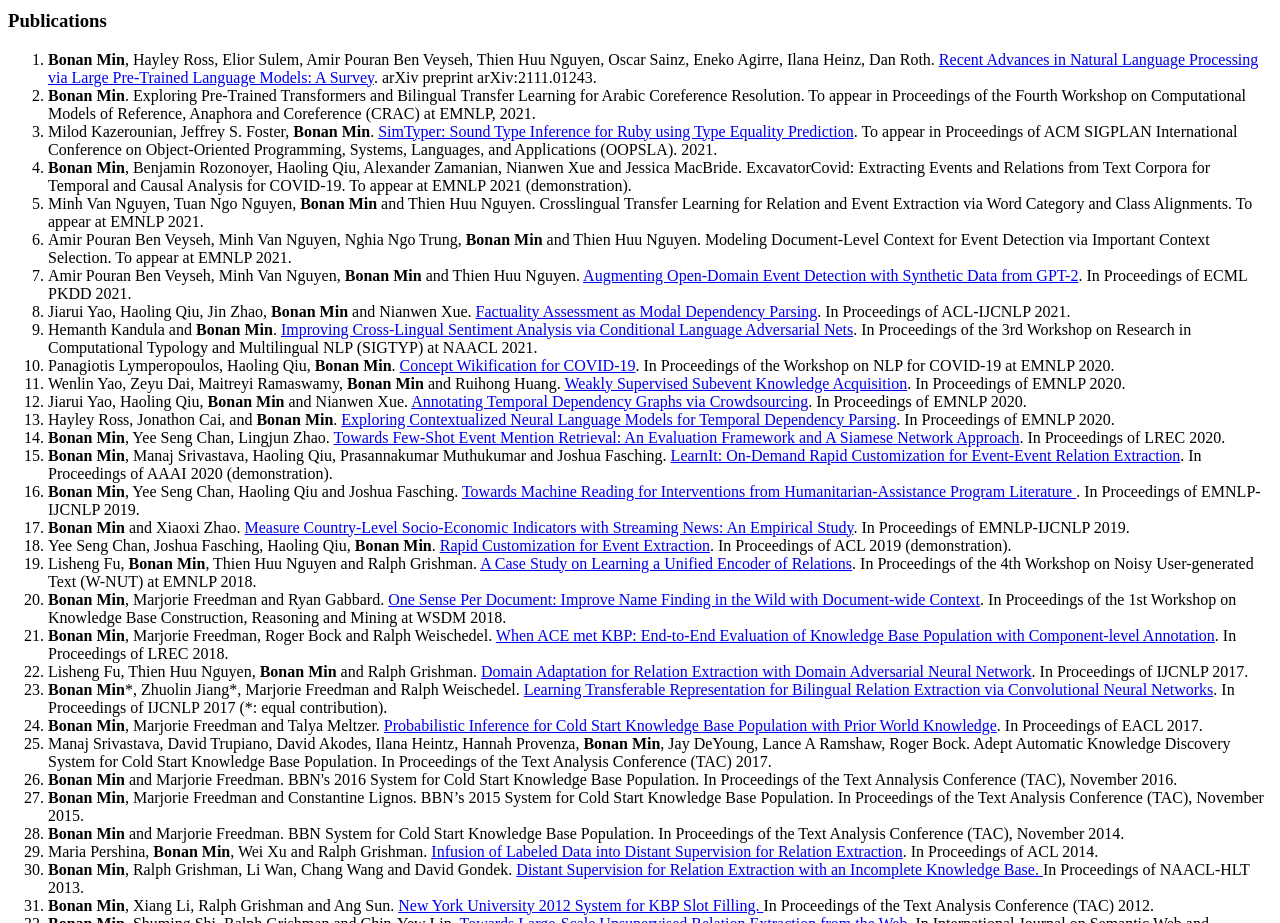
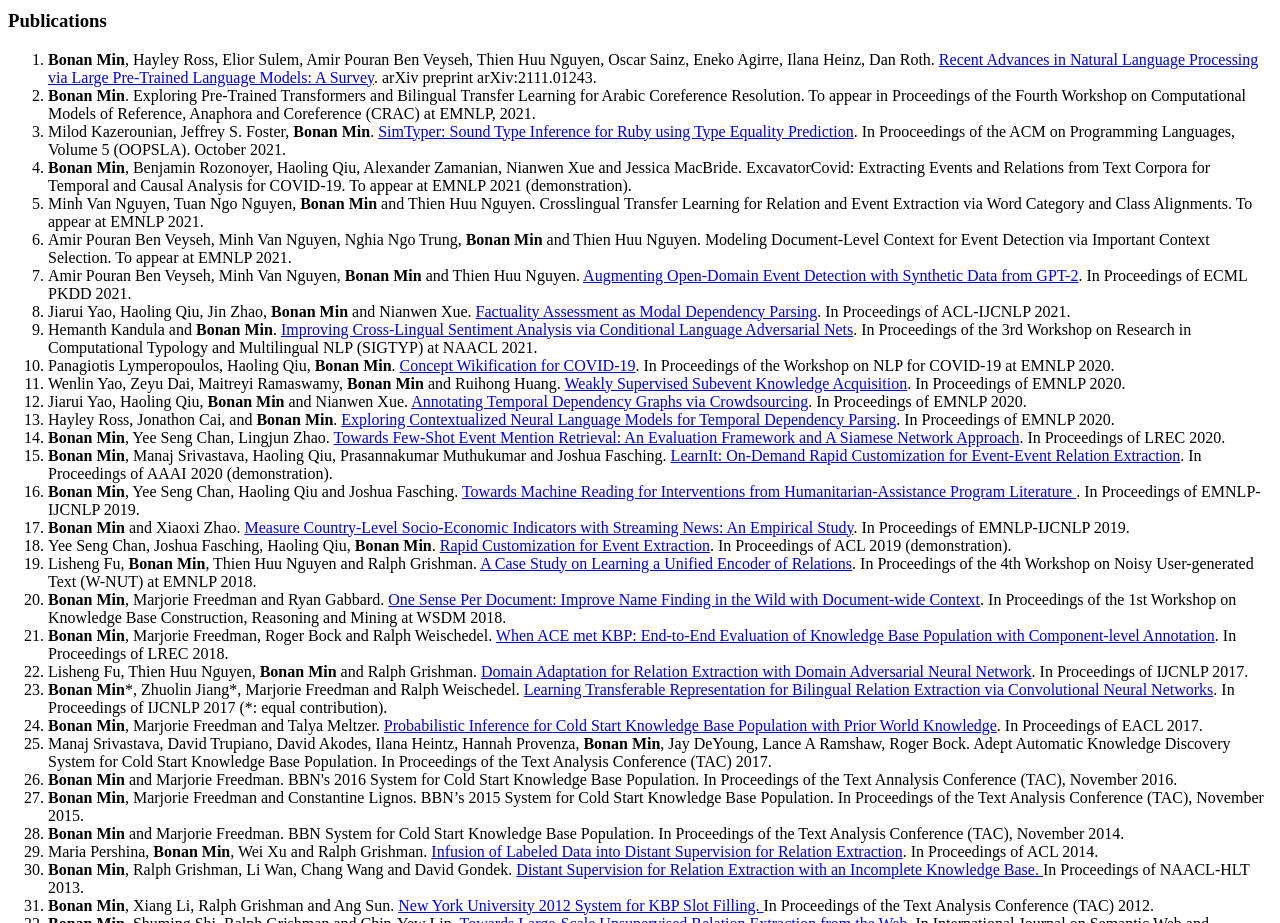
Before and after one commit to bnmin/bnmin.github.io, a plain HTML site: page index.html in a window 1280 px wide. Shown: the part 900-1823 px from the top of the page. Drawn offline with Linux system fonts and the light colour scheme.

Commit message:
correct oopsla paper

```diff
--- a/index.html
+++ b/index.html
@@ -102,7 +102,7 @@ Curriculum Vitae (available upon request)
 <ol>
 	<li><b>Bonan Min</b>, Hayley Ross, Elior Sulem, Amir Pouran Ben Veyseh, Thien Huu Nguyen, Oscar Sainz, Eneko Agirre, Ilana Heinz, Dan Roth. <a href="https://arxiv.org/abs/2111.01243">Recent Advances in Natural Language Processing via Large Pre-Trained Language Models: A Survey</a>. arXiv preprint arXiv:2111.01243. </li>
 	<li><b>Bonan Min</b>. Exploring Pre-Trained Transformers and Bilingual Transfer Learning for Arabic Coreference Resolution. To appear in Proceedings of the Fourth Workshop on Computational Models of Reference, Anaphora and Coreference (CRAC) at EMNLP, 2021. </li>
-	<li>Milod Kazerounian, Jeffrey S. Foster, <b>Bonan Min</b>. <a href="https://dl.acm.org/doi/pdf/10.1145/3485483">SimTyper: Sound Type Inference for Ruby using Type Equality Prediction</a>. To appear in Proceedings of ACM SIGPLAN International Conference on Object-Oriented Programming, Systems, Languages, and Applications (OOPSLA). 2021. </li>
+	<li>Milod Kazerounian, Jeffrey S. Foster, <b>Bonan Min</b>. <a href="https://dl.acm.org/doi/pdf/10.1145/3485483">SimTyper: Sound Type Inference for Ruby using Type Equality Prediction</a>. In Prooceedings of the ACM on Programming Languages, Volume 5 (OOPSLA). October 2021. </li>
 	<li><b>Bonan Min</b>, Benjamin Rozonoyer, Haoling Qiu, Alexander Zamanian, Nianwen Xue and Jessica MacBride. ExcavatorCovid: Extracting Events and Relations from Text Corpora for Temporal and Causal Analysis for COVID-19. To appear at EMNLP 2021 (demonstration). </li>
 	<li>Minh Van Nguyen, Tuan Ngo Nguyen, <b>Bonan Min</b> and Thien Huu Nguyen. Crosslingual Transfer Learning for Relation and Event Extraction via Word Category and Class Alignments. To appear at EMNLP 2021. </li>
 	<li>Amir Pouran Ben Veyseh, Minh Van Nguyen, Nghia Ngo Trung, <b>Bonan Min</b> and Thien Huu Nguyen. Modeling Document-Level Context for Event Detection via Important Context Selection. To appear at EMNLP 2021. </li>
```
